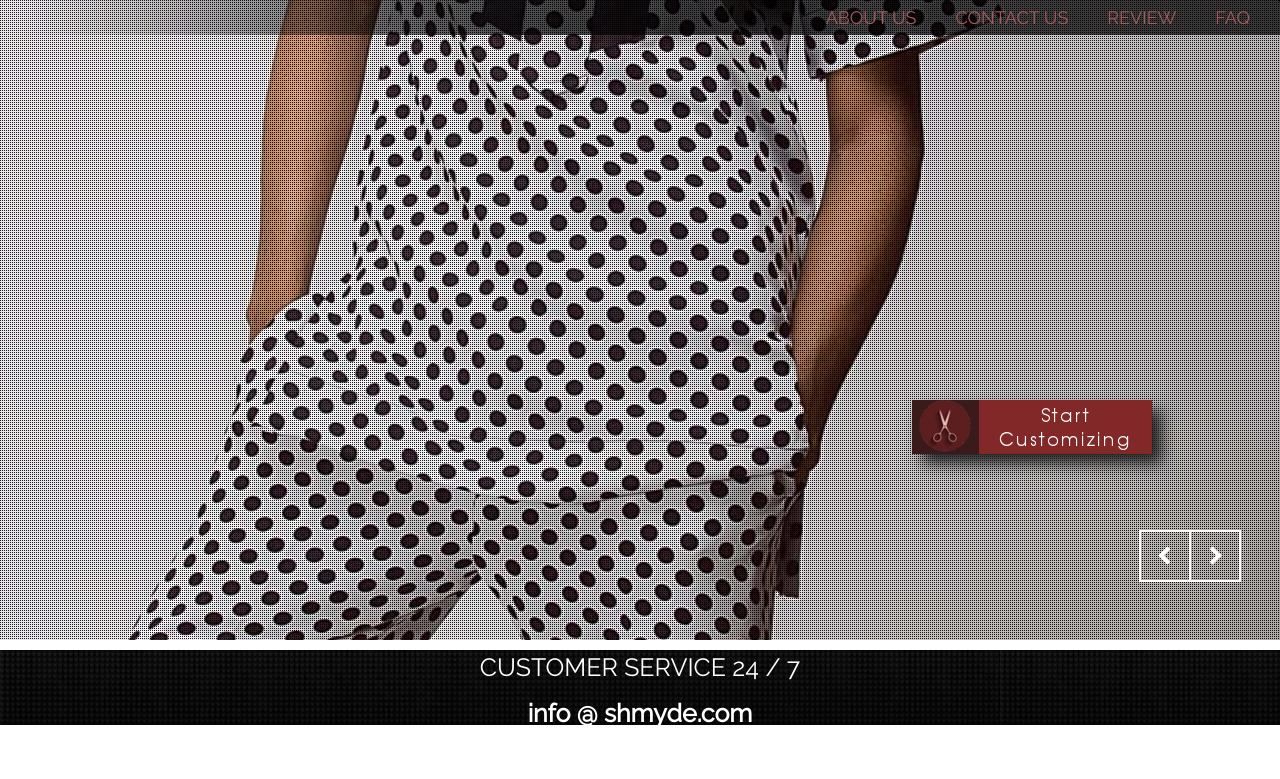
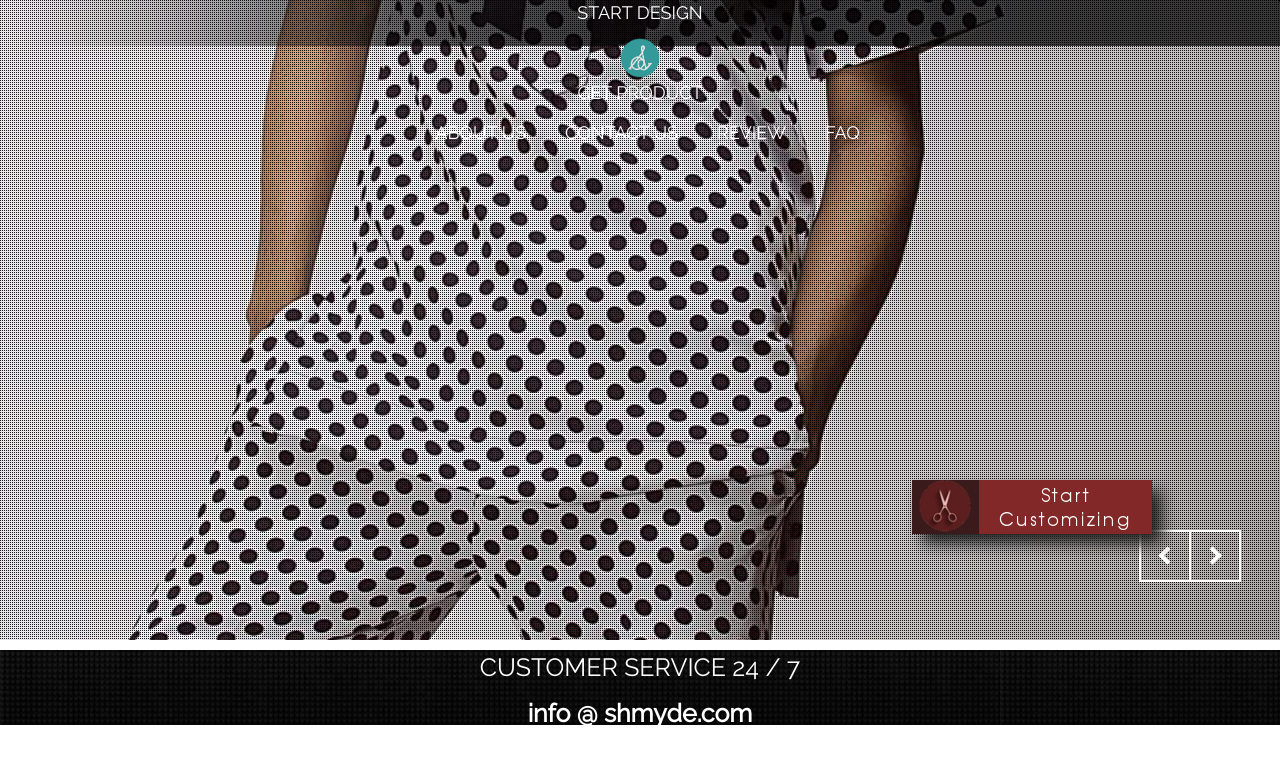
Before and after one commit to mhobesong/shmyde, a PHP site: page / in a window 1280 px wide. Shown: the top 779 px of the page. Run offline with PHP 8.4, Linux system fonts and the light colour scheme.

Commit message:
Header Changes

```diff
--- a/css/style.css
+++ b/css/style.css
@@ -7,16 +7,36 @@ body
 .top-menu
 {
 	width:100%;
-	height:35px;
+	height:46px;
 	background:url(../images/top-menu-bg.png);
 	background-size:100% 100%;
 	position:absolute;
 	top:0px;
 	right:0px;
 	z-index:20;
-	text-align:right;
+	text-align:center;
 
 }
+
+
+
+.logo-section{
+
+	float:inline-block;
+	font-family: 'Raleway', sans-serif;
+	color:#ffffff;
+	font-size:18px;
+}
+
+.logo-image{
+
+	padding:2px;
+	width:44px;
+	height:44px;
+
+
+}
+
 
 .top-menu ul
 {
@@ -34,7 +54,7 @@ body
 .top-menu a
 {
 	font-family: 'Raleway', sans-serif;
-	color:#a45a5a;
+	color:#ffffff;
 	font-size:18px;
 }
 
@@ -50,7 +70,7 @@ body
 .start-customizing
 {
 	position:absolute;
-	top:50%;
+	top:60%;
 	right:10%;
 	z-index:20;
 	box-shadow:10px 10px 15px #222 ;
--- a/index.php
+++ b/index.php
@@ -19,8 +19,20 @@
       <script src="https://oss.maxcdn.com/respond/1.4.2/respond.min.js"></script>
     <![endif]-->
   </head>
+
   <body>
+
+
+
+
 	<div class='top-menu'>
+
+	<div class="logo-section">
+		<p>START DESIGN</p>
+		<img src="images/logo_shmyde.png" class="logo-image">
+		<p>GET PRODUCT</p>
+	</div>
+
 		<ul>
 			<li><a href='#'>ABOUT US</a></li>
 			<li><a href='#'>CONTACT US</a></li>
```
Also changed, not shown: frameworks/ninja-slider/img/2.jpg (deleted), frameworks/ninja-slider/img/a.jpg (deleted), frameworks/ninja-slider/img/b.jpg (deleted), frameworks/ninja-slider/img/c.jpg (deleted), frameworks/ninja-slider/img/d.jpg (deleted), images/logo_shmyde.png (added), 2 other files.
